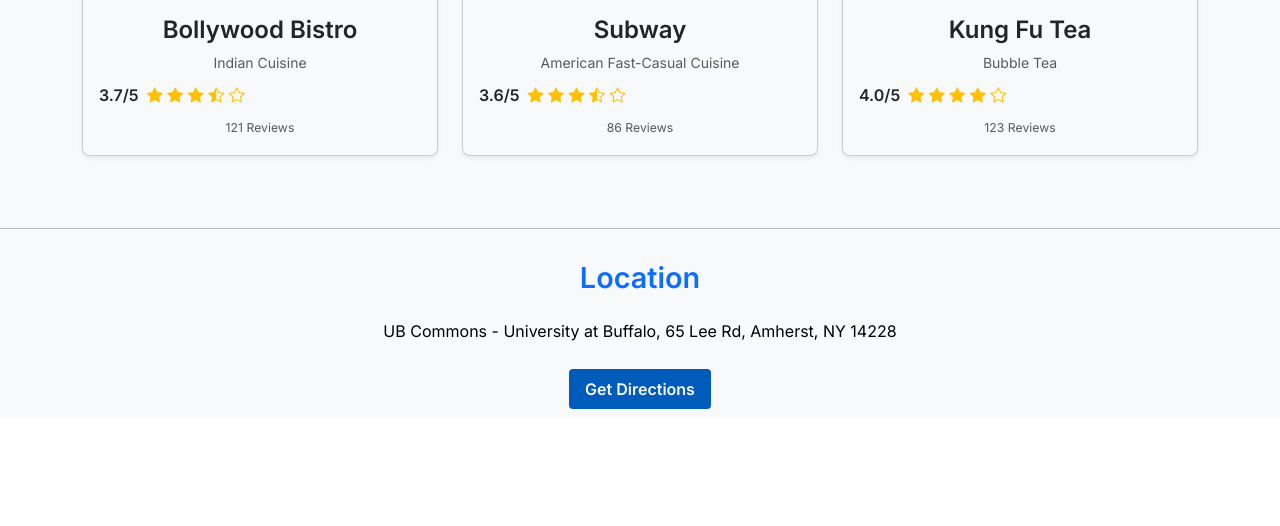
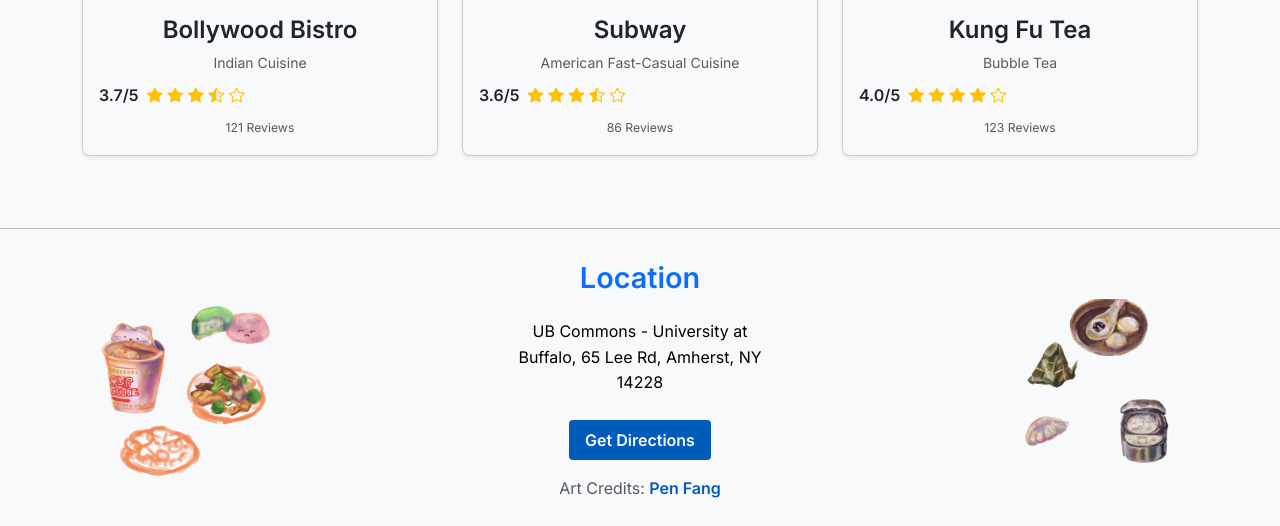
Before and after one commit to h3rogam3r8/cse-312, a Flask app: page / in a window 1280 px wide. Shown: the part 1737-2263 px from the top of the page. Before the commit the page ends 2146 px from the top, so only its background shows below. Run offline with Flask 3, Linux system fonts and the light colour scheme; some libraries are stand-ins or nearby versions.

Commit message:
Quality of Life changes

```diff
--- a/server.py
+++ b/server.py
@@ -243,11 +243,14 @@ def restaurant_page(restaurant):
     all_comments = list(comments.find({"restaurant": restaurant}))
     #print(all_comments)
     #escape_comments = html.escape(all_comments)
-    return render_with_auth(
-            f'html/menu/{restaurant}.html',
-            comments=all_comments,
-            restaurant_name=restaurant
-        )
+    if restaurant != 'favicon':
+        return render_with_auth(
+                f'html/menu/{restaurant}.html',
+                comments=all_comments,
+                restaurant_name=restaurant
+            )
+    elif restaurant == 'favicon':
+        return
 
 # Changed this function to work with AJAX and always redirect to the same page
 @app.route('/comment/<restaurant>', methods=['POST'])
@@ -599,13 +602,15 @@ def restaurant_page(restaurant):
     # Get the dishes for the current restaurant
     dishes = dishes_dict.get(restaurant, [])
 
-    return render_with_auth(
-        f'html/menu/{restaurant}.html',
-        comments=all_comments,
-        restaurant_name=restaurant,
-        dishes=dishes
-    )
-
+    if restaurant != 'favicon':
+        return render_with_auth(
+            f'html/menu/{restaurant}.html',
+            comments=all_comments,
+            restaurant_name=restaurant,
+            dishes=dishes
+        )
+    elif restaurant == 'favicon':
+        return
 
 # Run the app once this file executes
 if __name__ == "__main__":
--- a/static/css/styles.css
+++ b/static/css/styles.css
@@ -527,3 +527,19 @@ textarea {
 .badge.bg-warning {
   background-color: #FFD700 !important;
 }
+
+.text-decoration-none {
+  color: var(--secondary-color);
+}
+
+.dark-mode .text-decoration-none {
+  color: var(--secondary-color) !important;
+}
+
+.text-decoration-none:hover {
+  color: #043b76;
+}
+
+.dark-mode .text-decoration-none:hover {
+  color: #480685 !important;
+}
--- a/static/js/script.js
+++ b/static/js/script.js
@@ -1,5 +1,10 @@
 function initialize() {
     console.log("Page initialized");
+}
+
+const storedToggle = localStorage.getItem('darkMode');
+if (storedToggle === 'enabled') {
+    document.documentElement.classList.add('dark-mode');
 }
 
 //button for nav-bar
--- a/templates/base.html
+++ b/templates/base.html
@@ -3,6 +3,7 @@
 <head>
     <meta charset="utf-8">
     <meta name="viewport" content="width=device-width, initial-scale=1">
+    <link rel="icon" href="../static/images/favicon.ico" type="image/x-icon">
     <title>{% block title %}{% endblock %}</title>
 
     <!-- Google Fonts -->
@@ -20,7 +21,7 @@
     <link href="{{ url_for('static', filename='css/styles.css') }}" rel="stylesheet">
 
     <!--Avoids favicon request-->
-    <link rel="icon" href="data:,">
+    <!--<link rel="icon" href="data:,">-->
 
     <!-- Websockets -->
     <script src="https://cdnjs.cloudflare.com/ajax/libs/socket.io/4.3.2/socket.io.min.js"></script>
--- a/templates/html/index.html
+++ b/templates/html/index.html
@@ -258,7 +258,9 @@
 
         <hr class="my-4">
 
-        <div class="container text-center py-2">
+        <div class="container text-center py-2 d-flex justify-content-between align-items-center">
+            <img src="/static/images/img1.png" alt="Left Image" class="me-3" style="width: 200px; height: 200px; object-fit: cover;">
+            <div>
                 <div class="col-12 mb-4">
                     <h4 class="text-primary">Location</h4>
                 </div>
@@ -266,5 +268,12 @@
                     <p>UB Commons - University at Buffalo, 65 Lee Rd, Amherst, NY 14228</p>
                     <a href="https://maps.app.goo.gl/WfyxrMpxjqJJSeYYA" class="btn btn-primary mt-2">Get Directions</a>
                 </div>
+                <div class="mt-3">
+                    <p class="text-muted">
+                        Art Credits: <a href="https://losinqdogs.carrd.co" class="text-decoration-none fw-semibold" target="_blank">Pen Fang</a>
+                    </p>
+                </div>
+            </div>
+            <img src="/static/images/img3.png" alt="Right Image" class="ms-3" style="width: 200px; height: 200px; object-fit: cover; margin-top: 20px;">
         </div>
 {% endblock %}
--- a/templates/html/menu/austin_kitchen.html
+++ b/templates/html/menu/austin_kitchen.html
@@ -133,6 +133,7 @@
     <!-- Comments Section -->
     <div id="commentsSection">
         <h5 class="mb-4">Customer Reviews</h5>
+        <p class="text-center text-muted small">Hover over the interactions to see who might've liked or disliked! (updated in real time...)</p>
         <!-- Comments will load here -->
         {% for comment in comments %}
         <div class="comment mb-3 border p-3">
@@ -210,6 +211,8 @@
 </div>
 <br><br>
 
+<hr class="my-4">
+
 <!-- Location Section -->
 <div class="container text-center py-2 mt-5">
     <div class="col-12 mb-4">
--- a/templates/html/menu/bollywood_bistro.html
+++ b/templates/html/menu/bollywood_bistro.html
@@ -97,7 +97,7 @@
     <!-- Comments Section -->
     <div id="commentsSection">
         <h5 class="mb-4">Customer Reviews</h5>
-        <p class="text-center text-muted small">Hover over the buttons to see who likes (or dislikes) their cheese drippy bruh! (updated in real time...)</p>
+        <p class="text-center text-muted small">Hover over the interactions to see who might've liked or disliked! (updated in real time...)</p>
         <!-- Comments will load here -->
         {% for comment in comments %}
         <div class="comment mb-3 border p-3">
@@ -175,6 +175,8 @@
 </div>
 <br><br>
 
+<hr class="my-4">
+
 <!-- Location Section -->
 <div class="container text-center py-2 mt-5">
     <div class="col-12 mb-4">
--- a/templates/html/menu/chick_mex.html
+++ b/templates/html/menu/chick_mex.html
@@ -109,7 +109,7 @@
     <!-- Comments Section -->
     <div id="commentsSection">
         <h5 class="mb-4">Customer Reviews</h5>
-        <p class="text-center text-muted small">Hover over the buttons to see who likes (or dislikes) their cheese drippy bruh! (updated in real time...)</p>
+        <p class="text-center text-muted small">Hover over the interactions to see who might've liked or disliked! (updated in real time...)</p>
         <!-- Comments will load here -->
         {% for comment in comments %}
         <div class="comment mb-3 border p-3">
@@ -187,6 +187,8 @@
 </div>
 <br><br>
 
+<hr class="my-4">
+
 <!-- Location Section -->
 <div class="container text-center py-2 mt-5">
     <div class="col-12 mb-4">
--- a/templates/html/menu/dancing_chopsticks.html
+++ b/templates/html/menu/dancing_chopsticks.html
@@ -109,7 +109,7 @@
     <!-- Comments Section -->
     <div id="commentsSection">
         <h5 class="mb-4">Customer Reviews</h5>
-        <p class="text-center text-muted small">Hover over the buttons to see who likes (or dislikes) their cheese drippy bruh! (updated in real time...)</p>
+        <p class="text-center text-muted small">Hover over the interactions to see who might've liked or disliked! (updated in real time...)</p>
         <!-- Comments will load here -->
         {% for comment in comments %}
         <div class="comment mb-3 border p-3">
@@ -187,6 +187,8 @@
 </div>
 <br><br>
 
+<hr class="my-4">
+
 <!-- Location Section -->
 <div class="container text-center py-2 mt-5">
     <div class="col-12 mb-4">
--- a/templates/html/menu/kung_fu_tea.html
+++ b/templates/html/menu/kung_fu_tea.html
@@ -109,7 +109,7 @@
     <!-- Comments Section -->
     <div id="commentsSection">
         <h5 class="mb-4">Customer Reviews</h5>
-        <p class="text-center text-muted small">Hover over the buttons to see who likes (or dislikes) their cheese drippy bruh! (updated in real time...)</p>
+        <p class="text-center text-muted small">Hover over the interactions to see who might've liked or disliked! (updated in real time...)</p>
         <!-- Comments will load here -->
         {% for comment in comments %}
         <div class="comment mb-3 border p-3">
@@ -187,6 +187,8 @@
 </div>
 <br><br>
 
+<hr class="my-4">
+
 <!-- Location Section -->
 <div class="container text-center py-2 mt-5">
     <div class="col-12 mb-4">
--- a/templates/html/menu/la_rosa.html
+++ b/templates/html/menu/la_rosa.html
@@ -110,7 +110,7 @@
     <!-- Comments Section -->
     <div id="commentsSection">
         <h5 class="mb-4">Customer Reviews</h5>
-        <p class="text-center text-muted small">Hover over the buttons to see who likes (or dislikes) their cheese drippy bruh! (updated in real time...)</p>
+        <p class="text-center text-muted small">Hover over the interactions to see who might've liked or disliked! (updated in real time...)</p>
         <!-- Comments will load here -->
         {% for comment in comments %}
         <div class="comment mb-3 border p-3">
@@ -188,6 +188,8 @@
 </div>
 <br><br>
 
+<hr class="my-4">
+
 <!-- Location Section -->
 <div class="container text-center py-2 mt-5">
     <div class="col-12 mb-4">
--- a/templates/html/menu/poke_factory.html
+++ b/templates/html/menu/poke_factory.html
@@ -109,7 +109,7 @@
     <!-- Comments Section -->
     <div id="commentsSection">
         <h5 class="mb-4">Customer Reviews</h5>
-        <p class="text-center text-muted small">Hover over the buttons to see who likes (or dislikes) their cheese drippy bruh! (updated in real time...)</p>
+        <p class="text-center text-muted small">Hover over the interactions to see who might've liked or disliked! (updated in real time...)</p>
         <!-- Comments will load here -->
         {% for comment in comments %}
         <div class="comment mb-3 border p-3">
@@ -187,6 +187,8 @@
 </div>
 <br><br>
 
+<hr class="my-4">
+
 <!-- Location Section -->
 <div class="container text-center py-2 mt-5">
     <div class="col-12 mb-4">
--- a/templates/html/menu/subway.html
+++ b/templates/html/menu/subway.html
@@ -109,7 +109,7 @@
     <!-- Comments Section -->
     <div id="commentsSection">
         <h5 class="mb-4">Customer Reviews</h5>
-        <p class="text-center text-muted small">Hover over the buttons to see who likes (or dislikes) their cheese drippy bruh! (updated in real time...)</p>
+        <p class="text-center text-muted small">Hover over the interactions to see who might've liked or disliked! (updated in real time...)</p>
         <!-- Comments will load here -->
         {% for comment in comments %}
         <div class="comment mb-3 border p-3">
@@ -187,6 +187,8 @@
 </div>
 <br><br>
 
+<hr class="my-4">
+
 <!-- Location Section -->
 <div class="container text-center py-2 mt-5">
     <div class="col-12 mb-4">
--- a/templates/html/menu/young_chow.html
+++ b/templates/html/menu/young_chow.html
@@ -108,7 +108,7 @@
     <!-- Comments Section -->
     <div id="commentsSection">
         <h5 class="mb-4">Customer Reviews</h5>
-        <p class="text-center text-muted small">Hover over the buttons to see who likes (or dislikes) their cheese drippy bruh! (updated in real time...)</p>
+        <p class="text-center text-muted small">Hover over the interactions to see who might've liked or disliked! (updated in real time...)</p>
         <!-- Comments will load here -->
         {% for comment in comments %}
         <div class="comment mb-3 border p-3">
@@ -186,6 +186,8 @@
 </div>
 <br><br>
 
+<hr class="my-4">
+
 <!-- Location Section -->
 <div class="container text-center py-2 mt-5">
     <div class="col-12 mb-4">
```
Also changed, not shown: static/images/favicon.ico (added), static/images/img1.png (added), static/images/img2.png (added), static/images/img3.png (added). Lines whose indentation alone changed are shown as unchanged.
